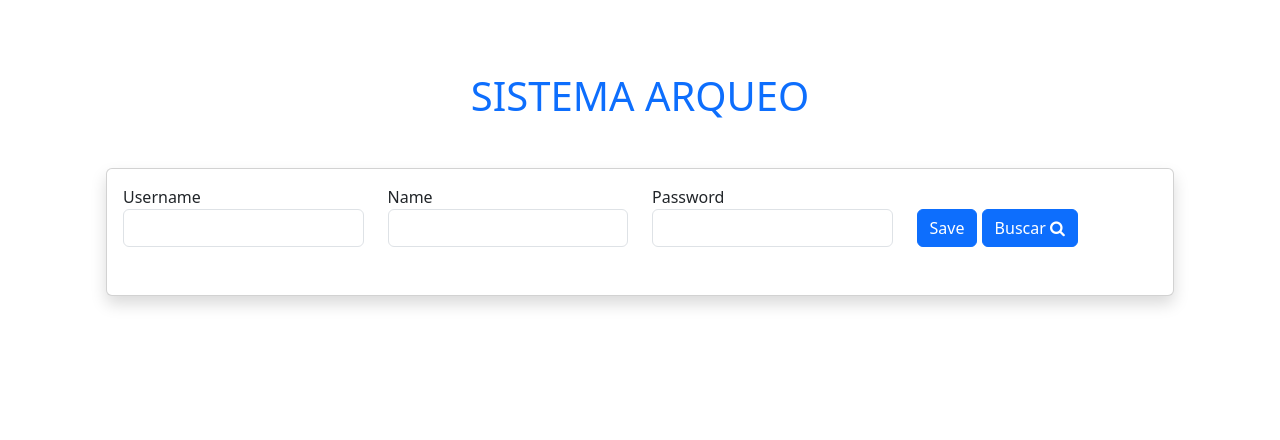
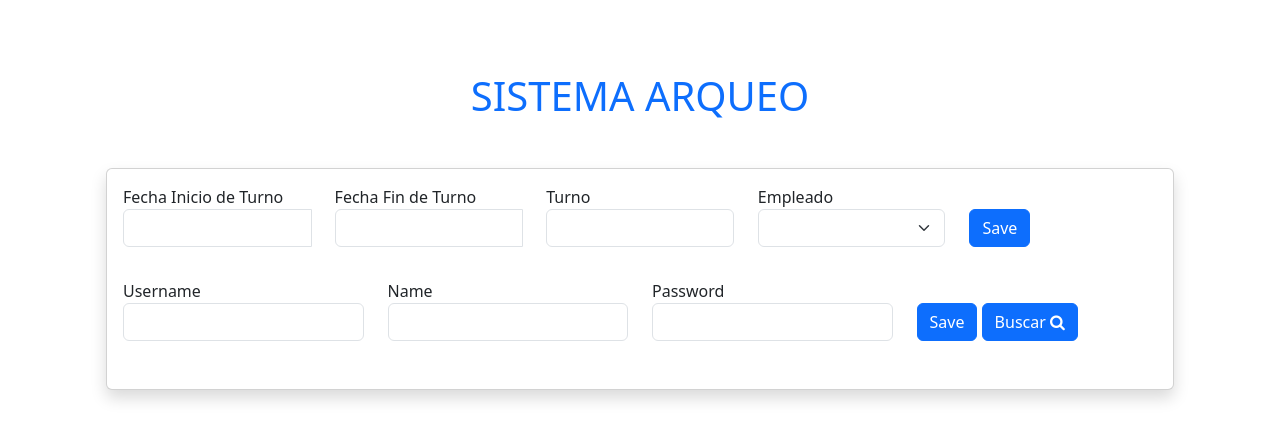
Before and after one commit to aagude18/SATH-Sistema-Arqueo-Turnos-Hotel-, a Flask app: page / in a window 1280 px wide. Shown: the part 56-496 px from the top of the page. Run offline with Flask 2, Linux system fonts and the light colour scheme; data that the repository does not hold is empty.

Commit message:
Se ingresa el formulario de la Fecha y se convierte al formato con la funcion convertir_fecha

```diff
--- a/index.py
+++ b/index.py
@@ -1,6 +1,7 @@
 from flask import Flask, render_template, request, redirect, url_for # Render Template es para redireccionar las rutas a los template HTML
 import os
 import src.database as db
+from datetime import datetime
 template_dir =os.path.dirname(os.path.abspath(os.path.dirname(__file__)))
 template_dir = os.path.join(template_dir, 'src', 'templates')
 app = Flask(__name__) # Inicia flask y lo almacena en una variable
@@ -13,6 +14,13 @@ app = Flask(__name__) # Inicia flask y lo almacena en una variable
 #@app.route('/test/about/')
 #def about_test():
 #    return "About Page"
+
+def convertir_fecha(fecha_str):
+    try:
+        return datetime.strptime(fecha_str, '%d/%m/%Y').strftime('%Y-%m-%d')
+    except ValueError as e:
+        print(f"Error al convertir la fecha: {e}")
+        return None
 
 # Routes to Render Something
 @app.route('/')
@@ -75,6 +83,27 @@ def enlaces():
 def homee():
     return render_template("homee.html")
 
+#Nuevas Rutas
+@app.route('/user2', methods=['POST'])
+def addUser2():
+    fecha_inicio = request.form['FechaIn']
+    fecha_fin = request.form['FechaOut']
+    turno = request.form['Turno']
+    empleado = request.form['Empleado']
+    if fecha_inicio and fecha_fin and turno and empleado:
+        # Convertir las fechas al formato YYYY-MM-DD
+        fecha_inicio_convertida = convertir_fecha(fecha_inicio)
+        fecha_fin_convertida = convertir_fecha(fecha_fin)
+        if fecha_inicio_convertida is None or fecha_fin_convertida is None:
+            return "Error en la conversión de fechas", 400
+        cursor = db.mydb.cursor()
+        sql = "INSERT INTO arqueo (fecha_in, fecha_out, turno_cod, empleado) VALUES (%s, %s, %s, %s)"
+        data = (fecha_inicio_convertida, fecha_fin_convertida, turno, empleado)
+        cursor.execute(sql, data)
+        db.mydb.commit()
+    return redirect(url_for('home'))
+
+
 # Make sure this we are executing this file
 if __name__ == '__main__':
     app.run(debug=True)
--- a/templates/index.html
+++ b/templates/index.html
@@ -6,6 +6,44 @@
     <div class="container">
         <div class="card shadow" >
             <div class="card-body">
+                <form action="/user2" method="POST">
+                    <div class="row mb-3">
+                        <div class="col">
+                            <label>Fecha Inicio de Turno</label>
+                            <div class="input-group date">
+                                <input type="text" class="form-control mb-3" id="fecha_ingreso" name="FechaIn" required>
+                                <span class="input-group-addon"><i class="glyphicon glyphicon-th"></i></span>
+                              </div>
+                        </div>
+                        <div class="col">
+                            <label>Fecha Fin de Turno</label>
+                            <div class="input-group date">
+                                <input type="text" class="form-control mb-3" id="fecha_salida" name="FechaOut" required>
+                                <span class="input-group-addon"><i class="glyphicon glyphicon-th"></i></span>
+                              </div>
+                        </div>
+                        <div class="col">
+                            <label>Turno</label>
+                            <input type="text" class="form-control mb-3" name="Turno">
+                        </div>
+                        <div class="col">
+                            <label>Empleado</label>
+                            <select class="form-select" id="selectElement" name="Empleado" aria-label="Default select example" onchange="convertSelection()" required>
+                                <option selected></option>
+                                <option value="Betty Berta">Betty Berta</option>
+                                <option value="Leisby Marrugo">Leisby Marrugo</option>
+                                <option value="Sindry Umaña">Sindry Umaña</option>
+                              </select>
+                        </div>
+                        <div class="col">
+                            <button class="btn btn-primary mb-3 mt-4" type="submit">Save</button>
+                        </div>
+                    </div>
+                </form>
+
+
+
+                <!--SEHUNDO FORMULARIO-->
                 <form action="/user" method="POST">
                     <div class="row mb-3">
                         <div class="col">
@@ -63,6 +101,9 @@
       </div>
     </div>
   </div>
+
+
+
                 <!-- TABLA >
                 <table class="table table-bordered">
                         <thead>
@@ -116,4 +157,34 @@
             </div>
         </div>
     </div>
+
+    <!-- JavaScript de Bootstrap y jQuery -->
+<script src="https://code.jquery.com/jquery-3.6.0.min.js"></script>
+<script src="https://cdn.jsdelivr.net/npm/bootstrap@5.3.0-alpha1/dist/js/bootstrap.bundle.min.js"></script>
+<!-- JavaScript de Bootstrap-datepicker -->
+<script src="https://cdnjs.cloudflare.com/ajax/libs/bootstrap-datepicker/1.9.0/js/bootstrap-datepicker.min.js"></script>
+<!-- Configuración del datepicker -->
+<script>
+  $(document).ready(function(){
+      $('#fecha_ingreso').datepicker({
+          format: 'dd/mm/yyyy',
+          autoclose: true,
+          language: 'es'
+      });
+  });
+  $(document).ready(function(){
+      $('#fecha_salida').datepicker({
+          format: 'dd/mm/yyyy',
+          autoclose: true,
+          language: 'es'
+      });
+  });
+
+  function convertSelection() {
+            const selectElement = document.getElementById('selectElement');
+            const inputElement = document.getElementById('inputElement');
+            inputElement.value = selectElement.value;
+        }
+
+</script>
 {% endblock%}
```
